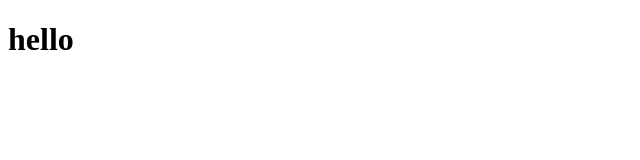
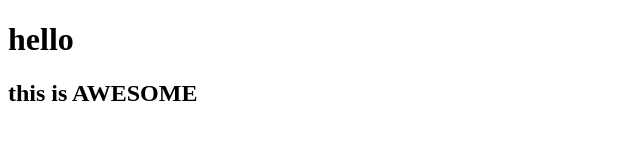
Before and after one commit to Dprogrammed/lagosstudyprogram, a plain HTML site: page index.html in a window 1280 px wide. Shown: the whole page, without its empty margins (0-640 px from the left). Drawn offline with Linux system fonts and the light colour scheme.

Commit message:
recreated index file

```diff
--- a/index.html
+++ b/index.html
@@ -5,5 +5,6 @@
 </head>
 <body>
 <h1>hello</h1>
+<h2>this is AWESOME</h2>
 </body>
 </html>
```
